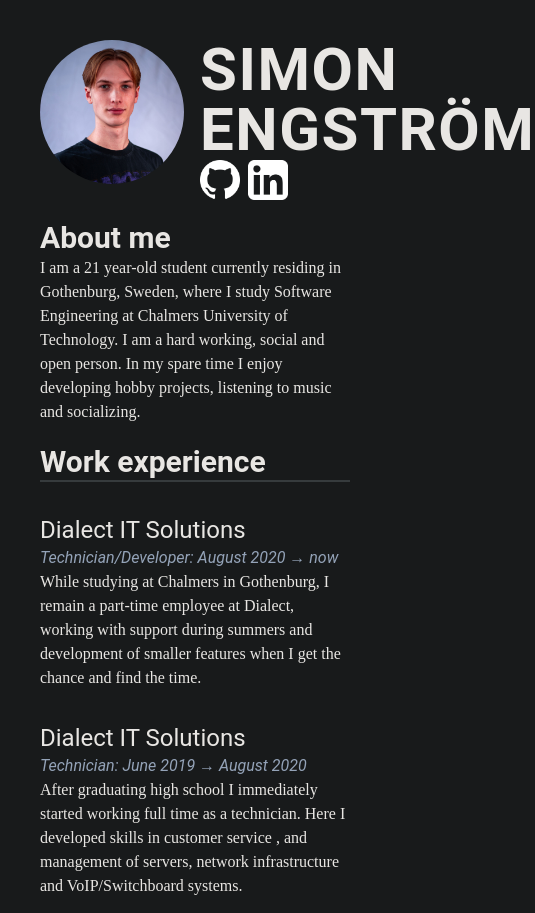
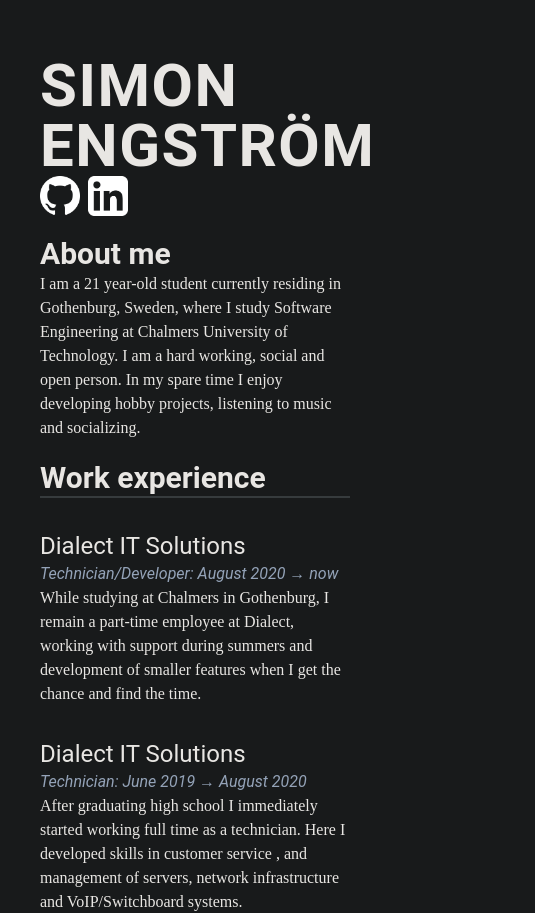
Before and after one commit to simonengstrm/simonengstrm.github.io, a Next.js app: page / in a window 390 px wide. Shown: the top 913 px of the page, 535 px wide, since content can reach past the window. Built offline with nearby package versions, Linux system fonts and the light colour scheme.

Commit message:
Fixes responsive design

```diff
--- a/pages/index.tsx
+++ b/pages/index.tsx
@@ -7,9 +7,9 @@ function Header() {
 
     return (
         <div className="mt-10 ml-10 mr-10 mb-5">
-            <div className="flex gap-x-4 grid-cols-1 lg:grid-cols-2 lg:auto-cols-min lg:items-center">
+            <div className="flex md:gap-x-4 flex-col gap-y-4 md:flex-row md:auto-cols-min md:items-center">
                 <div className="min-w-fit">
-                    <img src={profile.src} className="w-36 rounded-full "/>
+                    <img src={profile.src} className="md:w-36 md:visible invisible w-0 rounded-full "/>
                 </div>
                 <div className="flex flex-col">
                     <div>
```
